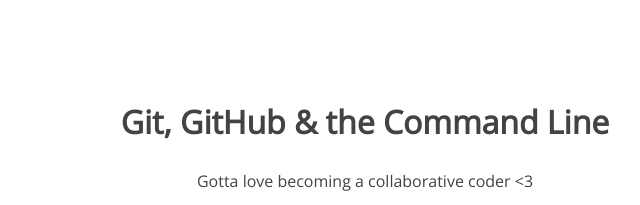
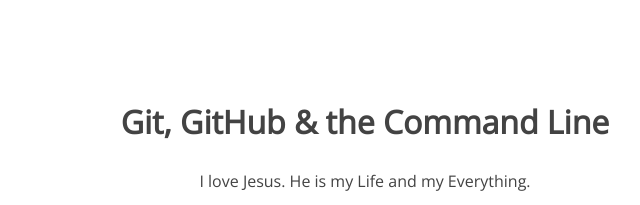
Before and after one commit to Sureshhappyenergy/105-project, a plain HTML site: page index.html in a window 1280 px wide. Shown: the top 205 px of the page, 275-915 px from the left. Drawn offline with nearby package versions, Linux system fonts and the light colour scheme.

Commit message:
about Jesus and me.

```diff
--- a/index.html
+++ b/index.html
@@ -9,7 +9,7 @@
 <body>
 	<section>
 		<h1>Git, GitHub & the Command Line</h1>
-		<p>Gotta love becoming a collaborative coder <3</p>
+		<p> I love Jesus. He is my Life and my Everything.</p>
 		<img src="img/happy-blue-robot.png">
 	</section>
 </body>
```
